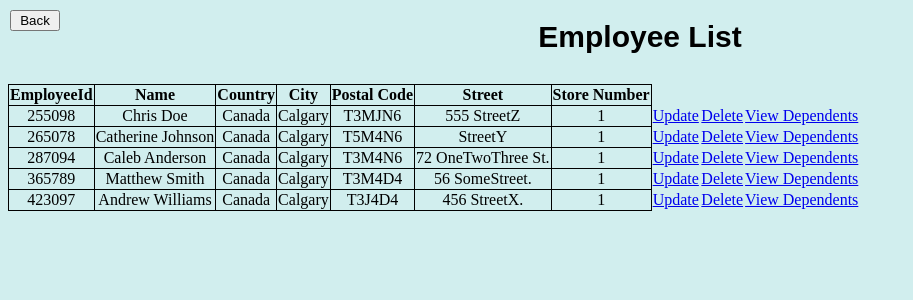
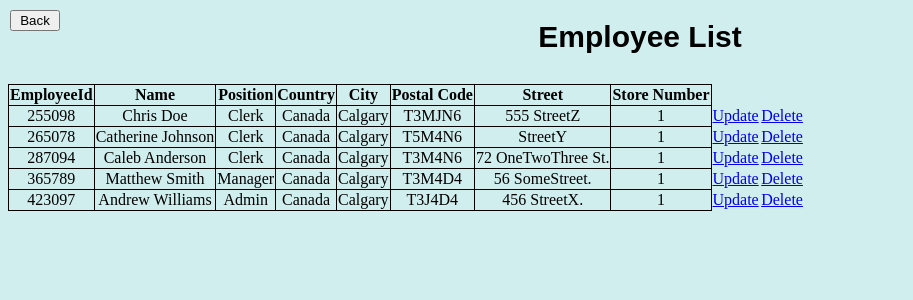
Before and after one commit to simran2684/Inventory-System-Tracker, a PHP site: page /employeeList.php in a window 1280 px wide. Shown: the top 300 px of the page, without its empty margins (0-913 px from the left). Run offline with PHP 8.4, Linux system fonts and the light colour scheme; data comes from the database, SQL or seed files in the repository.

Commit message:
Add files via upload

```diff
--- a/website/employeeCreate.php
+++ b/website/employeeCreate.php
@@ -35,6 +35,8 @@
           <input type = "text" name="employeeId"> <br>
           <label for = "name", class = "form_l"> Name: </label>
           <input type = "text" name="name"> <br>
+          <label for = "position", class = "form_l"> Position: </label>
+          <input type = "text" name="position"> <br>
           <label for = "country", class = "form_l"> Country: </label>
           <input type = "text" name="country"> <br>
           <label for = "city", class = "form_l"> City: </label>
@@ -55,6 +57,7 @@
 
         $employee->employeeId = $_GET['employeeId'];
         $employee->name = $_GET['name'];
+        $employee->name = $_GET['position'];
         $employee->country = $_GET['country'];
         $employee->city =  $_GET['city'];
         $employee->postalCode =  $_GET['postalCode'];
@@ -66,7 +69,7 @@
       if ($employee->createEmployee()) {
         echo "Employee Created";
       } else {
-        echo "Unable to create Employee"
+        echo "Unable to create Employee";
       }
     }
     ?>
--- a/website/employeeList.php
+++ b/website/employeeList.php
@@ -36,6 +36,7 @@
         <tr>
           <th>EmployeeId</th>
           <th>Name</th>
+          <th>Position</th>
           <th>Country</th>
           <th>City</th>
           <th>Postal Code</th>
@@ -52,6 +53,7 @@
         <tr>
           <td class="attribute"><?php echo $row['employeeId'];?></td>
           <td class="attribute"><?php echo $row['name']?></td>
+          <td class="attribute"><?php echo $row['position']?></td>
           <td class="attribute"><?php echo $row['country']?></td>
           <td class="attribute"><?php echo $row['city']?></td>
           <td class="attribute"><?php echo $row['postalCode']?></td>
@@ -65,13 +67,7 @@
           </td>
           <td>
            <div>
-              <a href="employeeDelete.php?employeeId=<?php echo $row["employeeId"];?>">Delete</a>
-               <!-- <button class="btns2" onclick="window.location.href = 'employeeDelete.php?employeeId='<?php echo['employeeId']?>">Delete</button> -->
-            </div>
-          </td>
-          <td>
-           <div>
-              <a href="dependentsList.php?employeeId=<?php echo $row["employeeId"];?>">View Dependents</a>
+              <a href="employeeDelete.php?employeeId=<?php echo $row["employeeId"];?>&position=<?php echo $row["position"];?>">Delete</a>
                <!-- <button class="btns2" onclick="window.location.href = 'employeeDelete.php?employeeId='<?php echo['employeeId']?>">Delete</button> -->
             </div>
           </td>
--- a/website/employeeUpdate.php
+++ b/website/employeeUpdate.php
@@ -42,6 +42,9 @@
           <label for = "name", class = "form_l" > Name: </label>
           <input type = "text" name = "name" required="" value=<?php echo $employee->name?>> <br>
 
+          <label for = "position", class = "form_l" > Position: </label>
+          <input type = "text" name = "position" required="" value=<?php echo $employee->position?>> <br>
+
           <label for = "country", class = "form_l" > Country: </label>
           <input type = "text" name = "country" required="" value=<?php echo $employee->country?>> <br>
 
@@ -65,6 +68,7 @@
 
             $employee->employeeId = $_GET['employeeId'];
             $employee->name = $_GET['name'];
+            $employee->name = $_GET['position'];
             $employee->country = $_GET['country'];
             $employee->city =  $_GET['city'];
             $employee->postalCode =  $_GET['postalCode'];
```
Also changed, not shown: website/employeeDelete.php (+24 -11 lines).
